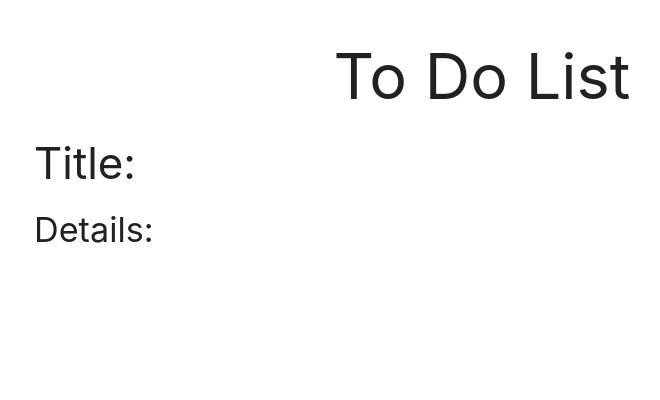
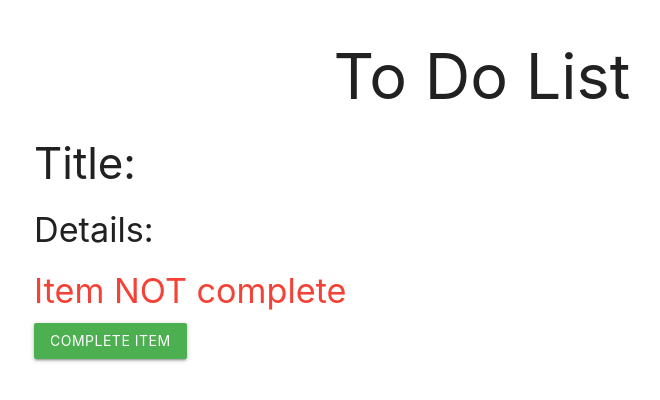
Before and after one commit to JonnyOneiro/redux-todo-list, a React (Create React App) app: page /item/1 in a window 1280 px wide. Shown: the top 400 px of the page, without its empty margins (158-818 px from the left). Built offline with nearby package versions, Linux system fonts and the light colour scheme; no server answers.

Commit message:
completed single item view and toggle complete

```diff
--- a/src/actions/index.js
+++ b/src/actions/index.js
@@ -31,3 +31,15 @@ export function getSingleItem(id) {
         payload: resp
     }
 }
+
+export function clearSingleItem () {
+    return { type: types.CLEAR_SINGLE_ITEM};
+}
+
+export function toggleComplete(id) {
+    const resp = axios.put(`${BASE_URL}/todos/${id + API_KEY}`);
+    return {
+        type: types.TOGGLE_COMPLETE,
+        payload: resp
+    };
+}
--- a/src/actions/types.js
+++ b/src/actions/types.js
@@ -1,5 +1,7 @@
 export default {
     ADD_LIST_ITEM: 'add_list_item',
+    CLEAR_SINGLE_ITEM: 'clear_single_item',
     GET_LIST_DATA: 'get_list_data',
-    GET_SINGLE_ITEM: "get_single_item"
+    GET_SINGLE_ITEM: "get_single_item",
+    TOGGLE_COMPLETE: 'toggle_complete'
 };
--- a/src/components/single_item.js
+++ b/src/components/single_item.js
@@ -1,19 +1,30 @@
 import React, { Component } from 'react';
 import { connect } from 'react-redux';
-import { getSingleItem } from '../actions';
+import { getSingleItem, clearSingleItem, toggleComplete } from '../actions';
 
 class SingleItem extends Component {
     componentDidMount() {
         this.props.getSingleItem(this.props.match.params.itemId);
     }
+
+    componentWillUnmount() {
+        this.props.clearSingleItem();
+    }
+
     render() {
         console.log(this.props.item);
-        const { item } = this.props;
+        const { item, toggleComplete, match: { params } } = this.props;
         return (
             <div>
                 <h1 className="center">To Do List</h1>
                 <h3>Title: {item.title}</h3>
                 <h4>Details: {item.details}</h4>
+                <h4 className={`${item.complete ? "green-text" : "red-text"} darken-2`} >
+                    {item.complete ? "Item has been completed" : "Item NOT complete" }
+                </h4>
+                <button onClick={ () => toggleComplete(params.itemId) } className={`btn ${item.complete ? "red" : "green"}`} >
+                    {item.complete ? "Remove Complete" : "Complete Item"}
+                </button>
             </div>
         );
     }
@@ -26,5 +37,7 @@ function mapStateToProps(state) {
 }
 
 export default connect(mapStateToProps, {
-    getSingleItem: getSingleItem
+    getSingleItem: getSingleItem,
+    clearSingleItem: clearSingleItem,
+    toggleComplete: toggleComplete
 })(SingleItem);
--- a/src/reducers/list_reducer.js
+++ b/src/reducers/list_reducer.js
@@ -10,7 +10,12 @@ export default (state = DEFAULT_STATE, action) => {
         case types.GET_LIST_DATA:
             return { ...state, all: action.payload.data.todos };
         case types.GET_SINGLE_ITEM:
-            return {...state, single: action.payload.data.todo};
+            return { ...state, single: action.payload.data.todo };
+        case types.CLEAR_SINGLE_ITEM:
+            return { ...state, single: {} };
+        case types.TOGGLE_COMPLETE:
+            console.log('toggle complete action: ', action);
+            return { ...state, single: action.payload.data.todo };
         default:
             return state;
     }
```
